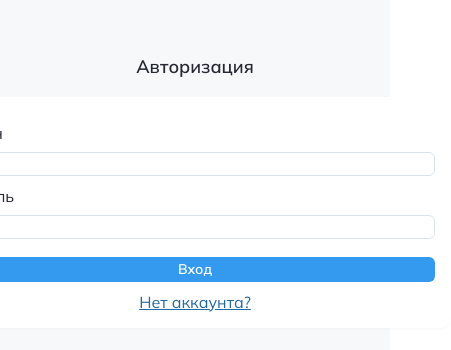
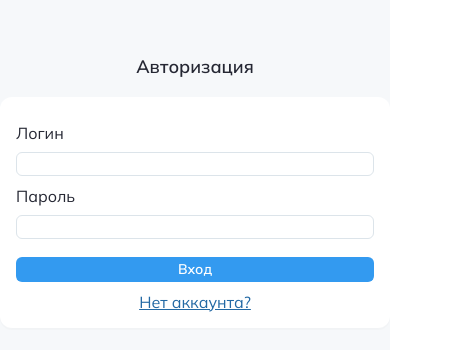
Before and after one commit to anisimovadim/test-imtera, a Vue app in the folder front/: page /auth in a window 390 px wide. Shown: the part 230-580 px from the top of the page, 451 px wide, since content can reach past the window. Built offline with nearby package versions, Linux system fonts and the light colour scheme.

Commit message:
Правка в стилях, адаптив

```diff
--- a/front/src/assets/style.css
+++ b/front/src/assets/style.css
@@ -72,7 +72,7 @@ input {
   display: block;
   font-family: var(--font-primary);
   border: 1px solid var(--color-input-border);
-  width: 480px;
+  width: 100%;
   height: 24px;
   border-radius: var(--border-radius-sm);
   padding: 6px 14px;
@@ -230,7 +230,16 @@ button:disabled{
 }
 
 /*форма для ссылки*/
-.form-field__label {
+form{
+  width: 100%;
+}
+.login__container{
+  width: 480px;
+}
+.form-field{
+  max-width: 480px;
+}
+.form-field__label{
   color: var(--color-label);
   font-weight: 600;
   line-height: 20px;
@@ -407,3 +416,24 @@ button:disabled{
   text-align: center;
   margin-top: 10px;
 }
+@media (max-width: 700px) {
+  .comments__box{
+    flex-wrap: wrap-reverse;
+  }
+  .comments__rating{
+    max-width: 100%;
+    width: 100%;
+  }
+  .comments__item-header-text{
+    flex-wrap: wrap;
+  }
+  .comments__item-header{
+    flex-wrap: wrap-reverse;
+  }
+  .rating__star{
+    width: 16px;
+  }
+  .logout{
+    padding: 14px 20px;
+  }
+}
--- a/front/src/components/LoginComponent.vue
+++ b/front/src/components/LoginComponent.vue
@@ -29,6 +29,7 @@ const auth = async ()=>{
   <div class="login__container">
     <h2 class="login__title">Авторизация</h2>
     <form class="login__form" @submit.prevent="auth">
+      <div class="form-field">
         <div class="login__form-item">
           <label for="login">Логин</label>
           <input type="text" name="login" id="login" v-model="login">
@@ -52,6 +53,7 @@ const auth = async ()=>{
         <div class="login__form-quest" @click="emit('toggle')">
           Нет аккаунта?
         </div>
+      </div>
     </form>
   </div>
 </template>
--- a/front/src/components/RegisterComponent.vue
+++ b/front/src/components/RegisterComponent.vue
@@ -32,6 +32,7 @@ const register = async ()=>{
   <div class="login__container">
     <h2 class="login__title">Регистрация</h2>
     <form class="login__form" @submit.prevent="register">
+      <div class="form-field">
         <div class="login__form-item">
           <label for="account_name">Название аккаунта</label>
           <input type="text" name="account_name" id="account_name" v-model="account_name">
@@ -59,6 +60,7 @@ const register = async ()=>{
         <div class="login__form-quest" @click="emit('toggle')">
           У меня уже есть аккаунт
         </div>
+      </div>
     </form>
   </div>
 </template>
--- a/front/src/views/CommentView.vue
+++ b/front/src/views/CommentView.vue
@@ -10,7 +10,6 @@ const reviews = ref('');
 
 onMounted(()=>{
   reviews.value = JSON.parse(localStorage.getItem("reviews"));
-  console.log(reviews.value);
 })
 </script>
 
@@ -30,7 +29,7 @@ onMounted(()=>{
               <div class="comments__item-header">
                 <div class="comments__item-header-text">
                   <span class="comments__item-datetime"> {{review.date}} </span>
-                  <span class="comments__item-filial"> {{reviews.company}} </span>
+                  <span class="comments__item-filial"> {{reviews.filial_name}} </span>
                   <div class="comments__item-icon">
                     <img src="@/components/icons/yandex_maps.svg" alt="" />
                   </div>
@@ -56,12 +55,12 @@ onMounted(()=>{
         <div class="comments__rating">
           <div class="rating">
             <div class="rating__grade">
-              <div class="rating__count">{{ reviews.rating }}</div>
+              <div class="rating__count">{{ reviews.average_rating }}</div>
 
               <div class="rating__stars">
                 <ul class="rating__stars-list">
                   <li class="rating__star" v-for="i in 5" :key="i">
-                    <img :src="i <= Math.floor(reviews.rating) ? solid : outline" alt="" />
+                    <img :src="i <= Math.floor(reviews.average_rating) ? solid : outline" alt="" />
                   </li>
                 </ul>
               </div>
@@ -69,7 +68,7 @@ onMounted(()=>{
 
             <div class="rating__amount">
               Всего отзывов:
-              <span class="rating__amount-int">{{ reviews.reviews_count }}</span>
+              <span class="rating__amount-int">{{ reviews.total_reviews }}</span>
             </div>
           </div>
         </div>
```
Lines whose indentation alone changed are shown as unchanged.
